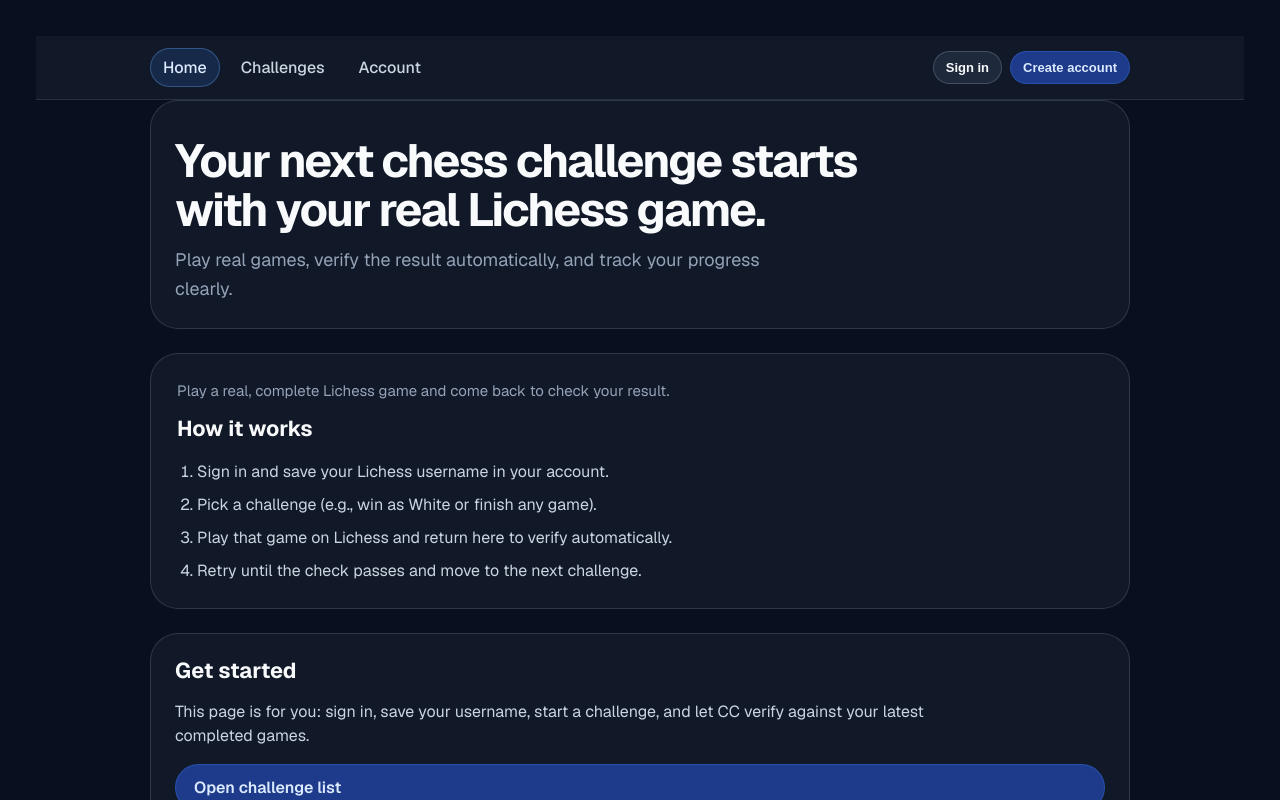
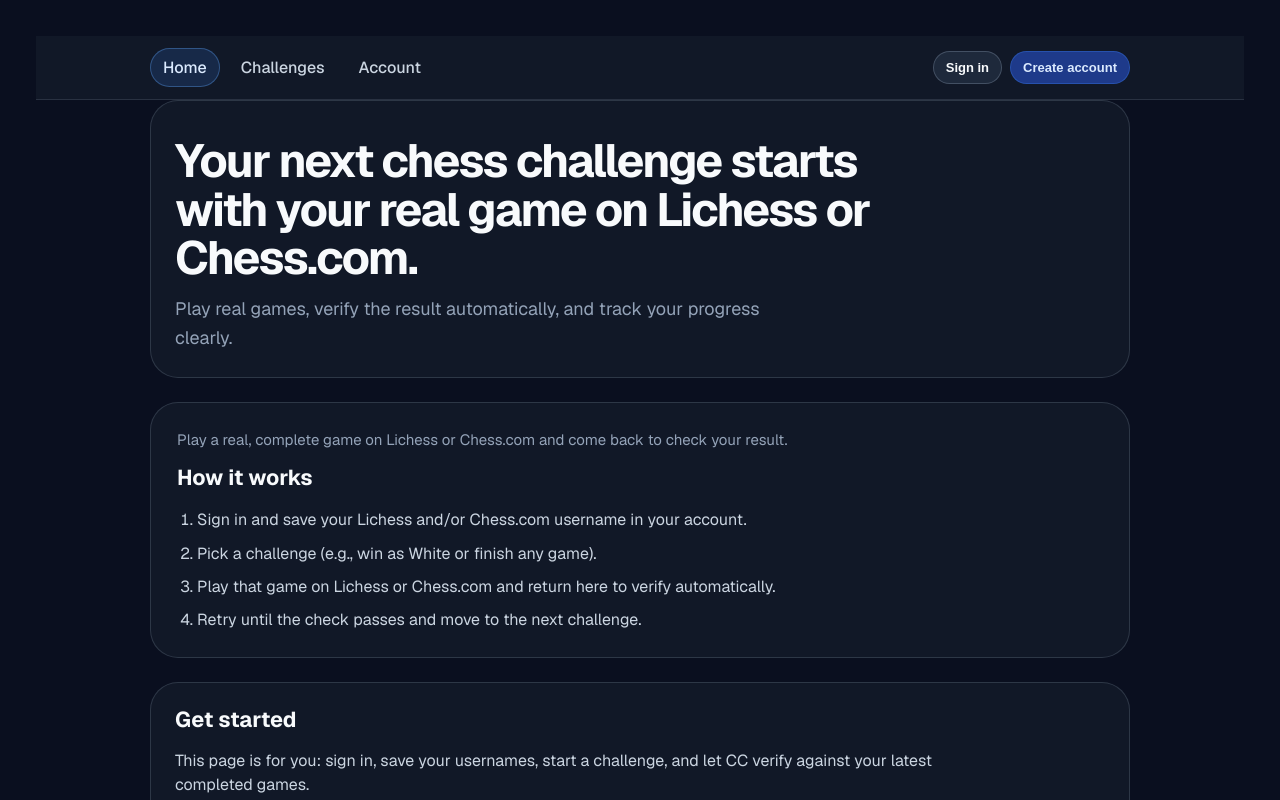
Before and after one commit to andreasnordenadler/cc, a Next.js app: page / in a window 1280 px wide. Shown: the top 800 px of the page. Built offline with nearby package versions, Linux system fonts and the light colour scheme; no server answers.

Commit message:
chore(cc): update copy for chess.com support

```diff
--- a/src/app/challenges/page.tsx
+++ b/src/app/challenges/page.tsx
@@ -38,7 +38,7 @@
           <p style={eyebrowStyle}>Challenges</p>
           <h1 style={titleStyle}>Pick a real game challenge</h1>
           <p style={copyStyle}>
-            Start with one simple run, then come back with a Lichess game ID.
+            Start with one simple run, then come back with a Lichess game ID or Chess.com game URL.
           </p>
         </div>
 
--- a/src/app/layout.tsx
+++ b/src/app/layout.tsx
@@ -15,7 +15,7 @@
 
 export const metadata: Metadata = {
   title: "Chess",
-  description: "Play a real Lichess game and track challenge progress.",
+  description: "Play real games on Lichess or Chess.com and track challenge progress.",
 };
 
 export default function RootLayout({
--- a/src/app/page.tsx
+++ b/src/app/page.tsx
@@ -8,6 +8,7 @@
   formatChallengeId,
   getActiveChallenge,
   getChallengeProgress,
+  getChessComUsername,
   getLatestChallengeAttempt,
   getLichessUsername,
   type ActiveChallenge,
@@ -25,6 +26,7 @@
     : {};
 
   const lichessUsername = getLichessUsername(metadata);
+  const chessComUsername = getChessComUsername(metadata);
   const activeChallenge = getActiveChallenge(metadata);
   const latestAttempt = getLatestChallengeAttempt(metadata, activeChallenge?.id);
   const progress = getChallengeProgress(metadata);
@@ -42,7 +44,7 @@
         >
           <div>
             <h1 style={heroTitleStyle}>
-              Your next chess challenge starts with your real Lichess game.
+              Your next chess challenge starts with your real game on Lichess or Chess.com.
             </h1>
 
             <p style={heroCopyStyle}>
@@ -64,7 +66,7 @@
 
         <section style={workAreaStyle}>
           <p style={sectionLeadStyle}>
-            Play a real, complete Lichess game and come back to check your result.
+            Play a real, complete game on Lichess or Chess.com and come back to check your result.
           </p>
 
           <h2 style={sectionTitleStyle}>How it works</h2>
@@ -80,10 +82,10 @@
             }}
           >
             <li>
-              Sign in and save your Lichess username in your account.
+              Sign in and save your Lichess and/or Chess.com username in your account.
             </li>
             <li>Pick a challenge (e.g., win as White or finish any game).</li>
-            <li>Play that game on Lichess and return here to verify automatically.</li>
+            <li>Play that game on Lichess or Chess.com and return here to verify automatically.</li>
             <li>Retry until the check passes and move to the next challenge.</li>
           </ol>
 
@@ -98,16 +100,18 @@
             >
               <div style={metricCardStyle}>
                 <div style={metricLabelStyle}>
-                  Lichess identity
+                  Chess identities
                 </div>
                 <div style={{ fontSize: 20, fontWeight: 700 }}>
-                  {lichessUsername || "Not set yet"}
+                  {lichessUsername || chessComUsername
+                    ? [lichessUsername, chessComUsername].filter(Boolean).join(" • ")
+                    : "Not set yet"}
                 </div>
                 <Link
                   href="/account"
                   style={inlineLinkStyle}
                 >
-                  {lichessUsername ? "Update identity" : "Add your username"}
+                  {lichessUsername || chessComUsername ? "Update identities" : "Add your usernames"}
                 </Link>
               </div>
 
@@ -183,7 +187,7 @@
         >
           <h2 style={sectionTitleStyle}>Get started</h2>
           <p style={getStartedCopyStyle}>
-            This page is for you: sign in, save your username, start a challenge,
+            This page is for you: sign in, save your usernames, start a challenge,
             and let CC verify against your latest completed games.
           </p>
 
```
